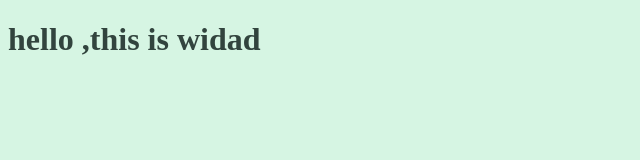
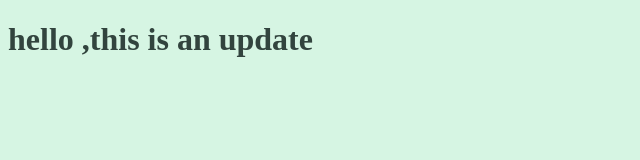
Before and after one commit to widad-hcn/myproject, a plain HTML site: page index.html in a window 1280 px wide. Shown: the whole page, without its empty margins (0-640 px from the left). Drawn offline with Linux system fonts and the light colour scheme.

Commit message:
edit in html file

```diff
--- a/index.html
+++ b/index.html
@@ -7,7 +7,8 @@
     <title>Document</title>
 </head>
 <body>
-    <h1> hello ,this is widad</h1>
+    <h1> hello ,this is an update
+    </h1>
     <script src="app.js"></script>
 </body>
 </html>
```
